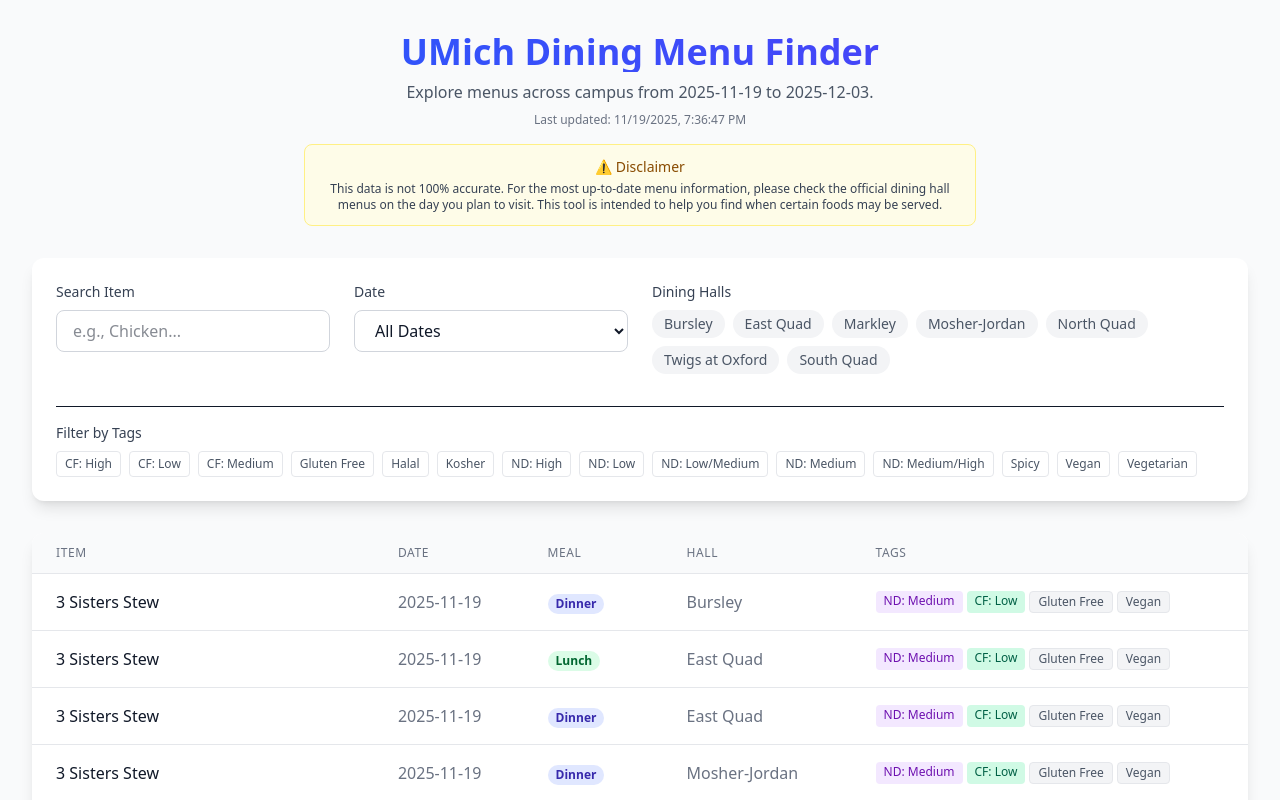
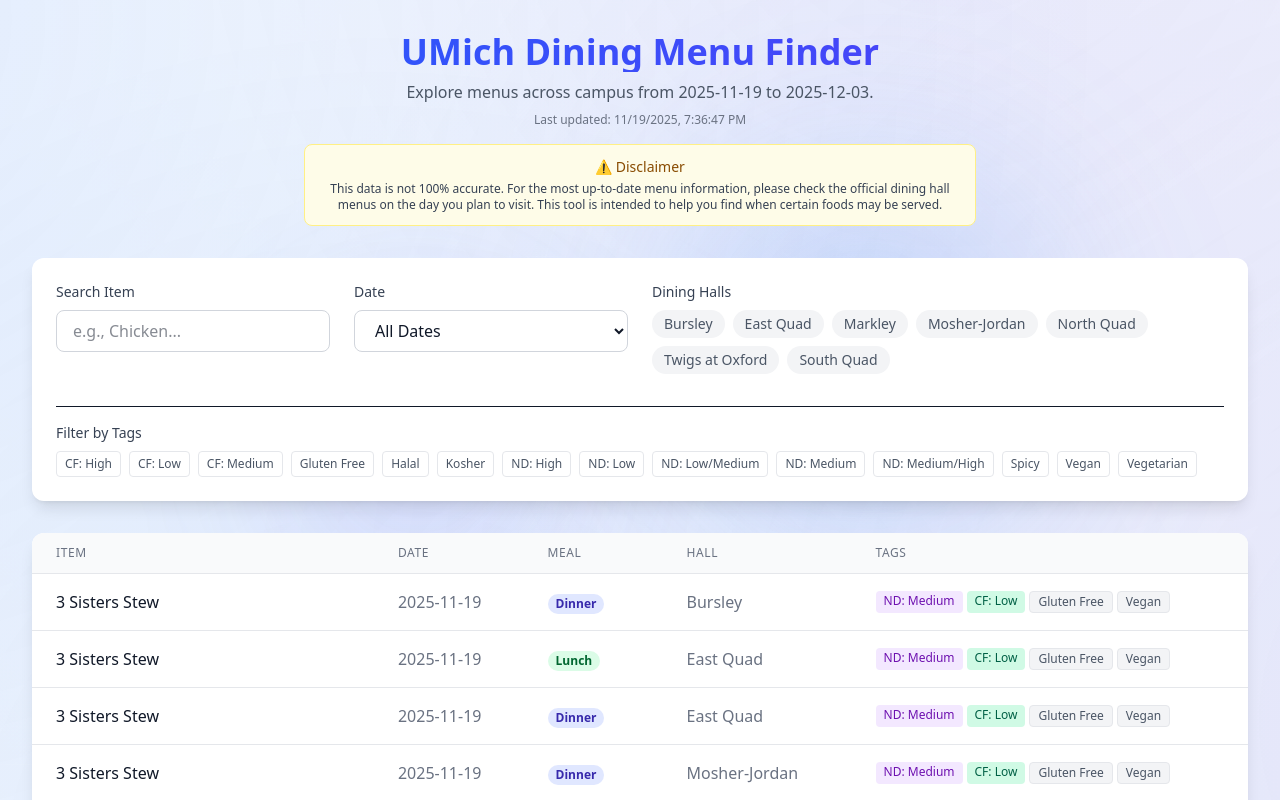
Before and after one commit to BereZone/MichiganFoodFinder, a React (Vite) app in the folder client/: page / in a window 1280 px wide. Shown: the top 800 px of the page. Built offline with nearby package versions, Linux system fonts and the light colour scheme.

Commit message:
Add dynamic animated background with blue/indigo accents

```diff
--- a/client/src/components/MenuFinder.tsx
+++ b/client/src/components/MenuFinder.tsx
@@ -121,7 +121,7 @@
 
     if (loading) {
         return (
-            <div className="flex justify-center items-center min-h-screen bg-gray-50">
+            <div className="flex justify-center items-center min-h-screen">
                 <div className="animate-spin rounded-full h-12 w-12 border-b-2 border-blue-600"></div>
             </div>
         );
@@ -129,14 +129,14 @@
 
     if (error) {
         return (
-            <div className="flex justify-center items-center min-h-screen bg-gray-50 text-red-600">
+            <div className="flex justify-center items-center min-h-screen text-red-600">
                 {error}
             </div>
         );
     }
 
     return (
-        <div className="min-h-screen bg-gray-50 p-4 sm:p-8 font-sans text-gray-900">
+        <div className="min-h-screen p-4 sm:p-8 font-sans text-gray-900">
             <div className="max-w-7xl mx-auto">
                 <header className="mb-8 text-center">
                     <h1 className="text-4xl font-extrabold text-transparent bg-clip-text bg-gradient-to-r from-blue-600 to-indigo-600 mb-2">
--- a/client/src/index.css
+++ b/client/src/index.css
@@ -1 +1,116 @@
 @import "tailwindcss";
+
+@keyframes float {
+
+    0%,
+    100% {
+        transform: translate(0, 0) scale(1);
+    }
+
+    33% {
+        transform: translate(30px, -30px) scale(1.1);
+    }
+
+    66% {
+        transform: translate(-20px, 20px) scale(0.9);
+    }
+}
+
+@keyframes float-reverse {
+
+    0%,
+    100% {
+        transform: translate(0, 0) scale(1) rotate(0deg);
+    }
+
+    33% {
+        transform: translate(-40px, 30px) scale(1.2) rotate(120deg);
+    }
+
+    66% {
+        transform: translate(25px, -25px) scale(0.85) rotate(240deg);
+    }
+}
+
+@keyframes pulse-glow {
+
+    0%,
+    100% {
+        opacity: 0.5;
+        transform: scale(1);
+    }
+
+    50% {
+        opacity: 0.8;
+        transform: scale(1.08);
+    }
+}
+
+body {
+    margin: 0;
+    padding: 0;
+    min-height: 100vh;
+    position: relative;
+    overflow-x: hidden;
+}
+
+body::before {
+    content: '';
+    position: fixed;
+    top: 0;
+    left: 0;
+    width: 100%;
+    height: 100%;
+    z-index: -2;
+    background: linear-gradient(135deg, #ffffff 0%, #f8fafc 100%);
+}
+
+body::after {
+    content: '';
+    position: fixed;
+    top: -50%;
+    left: -50%;
+    width: 200%;
+    height: 200%;
+    z-index: -1;
+    background-image:
+        radial-gradient(circle at 20% 30%, rgba(59, 130, 246, 0.15) 0%, transparent 50%),
+        radial-gradient(circle at 80% 70%, rgba(99, 102, 241, 0.15) 0%, transparent 50%),
+        radial-gradient(circle at 40% 80%, rgba(59, 130, 246, 0.10) 0%, transparent 40%),
+        radial-gradient(circle at 60% 20%, rgba(79, 70, 229, 0.08) 0%, transparent 35%);
+    animation: float 20s ease-in-out infinite;
+}
+
+#root {
+    position: relative;
+    z-index: 1;
+}
+
+/* Additional floating accents */
+#root::before,
+#root::after {
+    content: '';
+    position: fixed;
+    border-radius: 50%;
+    z-index: -1;
+    filter: blur(60px);
+    pointer-events: none;
+}
+
+#root::before {
+    width: 500px;
+    height: 500px;
+    background: radial-gradient(circle, rgba(59, 130, 246, 0.25) 0%, transparent 70%);
+    top: 10%;
+    right: 10%;
+    animation: float-reverse 25s ease-in-out infinite;
+}
+
+#root::after {
+    width: 450px;
+    height: 450px;
+    background: radial-gradient(circle, rgba(99, 102, 241, 0.20) 0%, transparent 70%);
+    bottom: 15%;
+    left: 15%;
+    animation: pulse-glow 15s ease-in-out infinite;
+}
```
